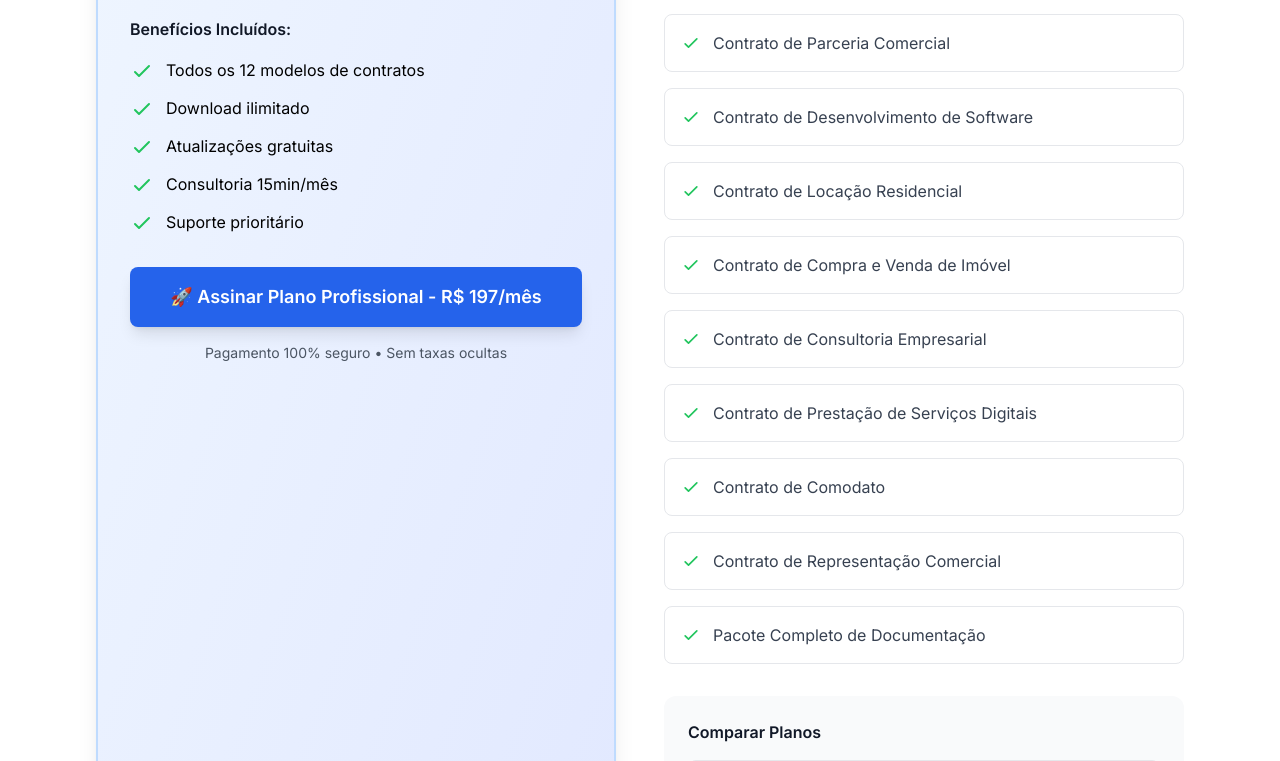
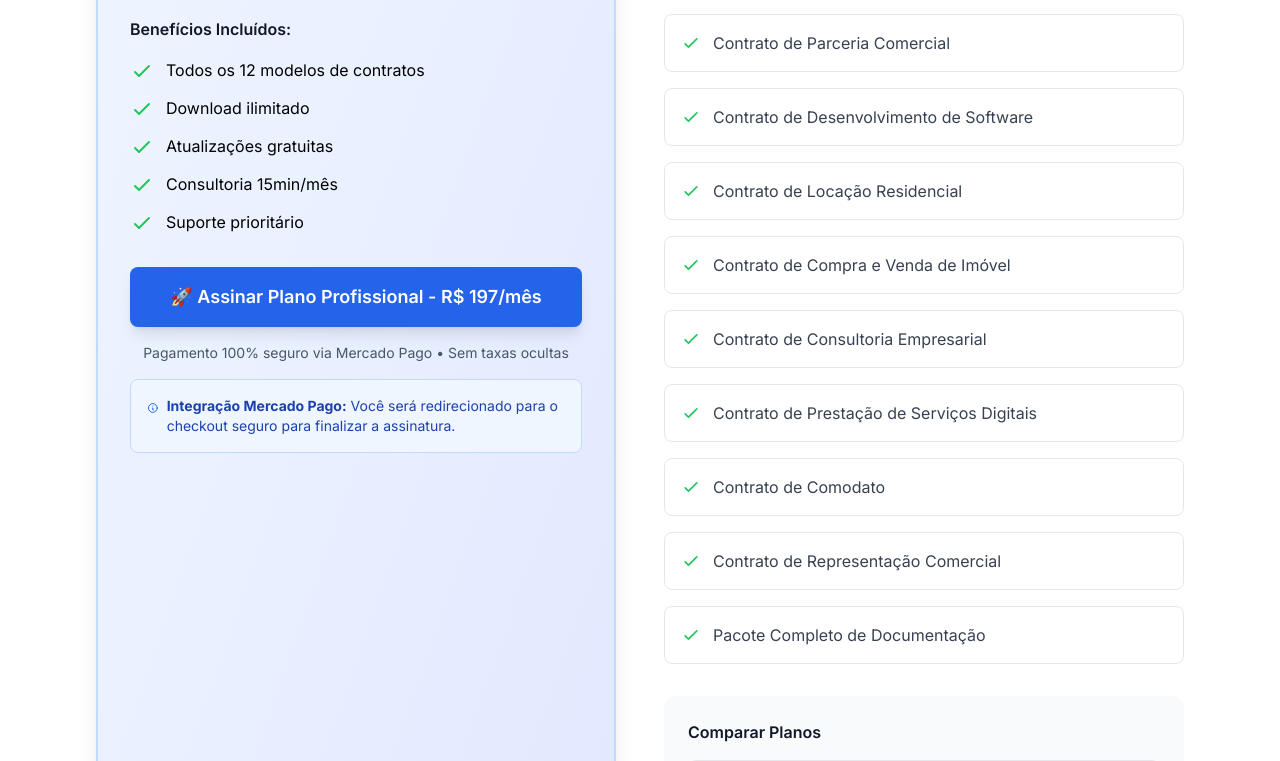
Before and after one commit to mestrereginaldo-site/contratosexpresso-site, a Next.js app: page /assinatura in a window 1280 px wide. Shown: the part 680-1441 px from the top of the page. Built offline with nearby package versions, Linux system fonts and the light colour scheme.

Commit message:
Update page.js

```diff
--- a/app/assinatura/page.js
+++ b/app/assinatura/page.js
@@ -1,5 +1,6 @@
 'use client'
 import { useSearchParams } from 'next/navigation'
+import { useState } from 'react'
 import Header from '../../components/Header'
 import Footer from '../../components/Footer'
 import Link from 'next/link'
@@ -74,6 +75,103 @@ export default function Assinatura() {
   const searchParams = useSearchParams()
   const planoKey = searchParams.get('plano') || 'profissional'
   const plano = planos[planoKey] || planos.profissional
+  const [loading, setLoading] = useState(false)
+  const [erro, setErro] = useState('')
+  const [urlMercadoPago, setUrlMercadoPago] = useState('')
+  const [showRedirectButton, setShowRedirectButton] = useState(false)
+
+  const handleAssinatura = async () => {
+    setLoading(true)
+    setErro('')
+    setShowRedirectButton(false)
+
+    try {
+      console.log('🔄 Iniciando assinatura:', plano.nome)
+
+      // Chamar API do Mercado Pago para assinatura
+      const response = await fetch('/api/mercado-pago', {
+        method: 'POST',
+        headers: {
+          'Content-Type': 'application/json',
+        },
+        body: JSON.stringify({
+          contrato: {
+            id: `assinatura-${planoKey}`,
+            nome: `Assinatura ${plano.nome}`,
+            preco: plano.preco,
+            descricao: plano.descricao
+          },
+          email: 'assinatura@contratosexpresso.com.br', // Email será coletado no Mercado Pago
+          nome: 'Cliente Contratos Expresso', // Nome será coletado no Mercado Pago
+          metodoPagamento: 'cartao', // Assinaturas geralmente são no cartão
+          descontoPix: false // Não aplica desconto para assinaturas
+        }),
+      })
+
+      console.log('📨 Resposta da API:', response.status)
+
+      let data
+      try {
+        data = await response.json()
+      } catch (parseError) {
+        console.error('❌ Erro ao parsear JSON:', parseError)
+        throw new Error('Resposta inválida do servidor')
+      }
+
+      if (!response.ok) {
+        throw new Error(data.message || `Erro ${response.status} ao processar assinatura`)
+      }
+
+      if (!data.success) {
+        throw new Error(data.message || 'Erro ao criar assinatura')
+      }
+
+      console.log('✅ URL do Mercado Pago:', data.init_point)
+      setUrlMercadoPago(data.init_point)
+
+      // Tentar redirecionamento automático
+      console.log('🔄 Tentando redirecionamento automático...')
+
+      // Método 1: Tentar redirecionamento normal
+      try {
+        window.location.href = data.init_point
+      } catch (error) {
+        console.log('❌ Redirecionamento automático falhou:', error)
+      }
+
+      // Método 2: Se não redirecionou em 2 segundos, mostrar botão manual
+      setTimeout(() => {
+        if (!document.hidden) { // Se a página ainda está visível
+          console.log('🕒 Mostrando botão de redirecionamento manual')
+          setShowRedirectButton(true)
+          setLoading(false)
+        }
+      }, 2000)
+
+    } catch (error) {
+      console.error('❌ Erro no processo:', error)
+
+      if (error.message.includes('Resposta inválida') || error.message.includes('Failed to fetch')) {
+        alert(`🔒 Serviço de pagamento temporariamente indisponível. Em produção, você seria redirecionado para o Mercado Pago.\n\n💰 Valor: R$ ${plano.preco}/mês\n📦 Plano: ${plano.nome}`)
+      } else {
+        setErro(error.message || 'Erro ao processar assinatura. Tente novamente.')
+        setLoading(false)
+      }
+    }
+  }
+
+  const handleManualRedirect = () => {
+    if (urlMercadoPago) {
+      // Método mais compatível com Safari
+      const link = document.createElement('a')
+      link.href = urlMercadoPago
+      link.target = '_blank'
+      link.rel = 'noopener noreferrer'
+      document.body.appendChild(link)
+      link.click()
+      document.body.removeChild(link)
+    }
+  }
 
   return (
     <main>
@@ -126,13 +224,60 @@ export default function Assinatura() {
                 </ul>
               </div>
 
-              <button className="w-full bg-blue-600 text-white py-4 px-6 rounded-lg hover:bg-blue-700 transition-colors font-semibold text-lg shadow-lg mb-4">
-                🚀 Assinar {plano.nome} - R$ {plano.preco}/mês
+              {erro && (
+                <div className="mb-4 p-4 bg-red-50 border border-red-200 rounded-lg">
+                  <p className="text-red-700 text-sm">{erro}</p>
+                </div>
+              )}
+
+              {showRedirectButton && (
+                <div className="mb-4 p-4 bg-yellow-50 border border-yellow-200 rounded-lg">
+                  <div className="flex items-start">
+                    <svg className="w-5 h-5 text-yellow-600 mr-2 mt-0.5" fill="none" stroke="currentColor" viewBox="0 0 24 24">
+                      <path strokeLinecap="round" strokeLinejoin="round" strokeWidth={2} d="M12 9v2m0 4h.01m-6.938 4h13.856c1.54 0 2.502-1.667 1.732-2.5L13.732 4c-.77-.833-1.964-.833-2.732 0L4.35 16.5c-.77.833.192 2.5 1.732 2.5z" />
+                    </svg>
+                    <div className="text-sm text-yellow-800">
+                      <strong>Redirecionamento necessário:</strong> Clique no botão abaixo para acessar o checkout do Mercado Pago.
+                    </div>
+                  </div>
+                  <button
+                    onClick={handleManualRedirect}
+                    className="w-full bg-green-600 text-white py-3 px-6 rounded-lg hover:bg-green-700 transition-colors font-bold mt-3"
+                  >
+                    🔒 Acessar Checkout do Mercado Pago
+                  </button>
+                </div>
+              )}
+
+              <button
+                onClick={handleAssinatura}
+                disabled={loading || showRedirectButton}
+                className="w-full bg-blue-600 text-white py-4 px-6 rounded-lg hover:bg-blue-700 transition-colors font-semibold text-lg shadow-lg mb-4 disabled:opacity-50 disabled:cursor-not-allowed"
+              >
+                {loading ? (
+                  <div className="flex items-center justify-center">
+                    <div className="animate-spin rounded-full h-6 w-6 border-b-2 border-white mr-2"></div>
+                    Conectando ao Mercado Pago...
+                  </div>
+                ) : (
+                  `🚀 Assinar ${plano.nome} - R$ ${plano.preco}/mês`
+                )}
               </button>
 
               <p className="text-center text-sm text-gray-600">
-                Pagamento 100% seguro • Sem taxas ocultas
+                Pagamento 100% seguro via Mercado Pago • Sem taxas ocultas
               </p>
+
+              <div className="mt-4 p-4 bg-blue-50 border border-blue-200 rounded-lg">
+                <div className="flex items-start">
+                  <svg className="w-5 h-5 text-blue-600 mr-2 mt-0.5" fill="none" stroke="currentColor" viewBox="0 0 24 24">
+                    <path strokeLinecap="round" strokeLinejoin="round" strokeWidth={2} d="M13 16h-1v-4h-1m1-4h.01M21 12a9 9 0 11-18 0 9 9 0 0118 0z" />
+                  </svg>
+                  <div className="text-sm text-blue-800">
+                    <strong>Integração Mercado Pago:</strong> Você será redirecionado para o checkout seguro para finalizar a assinatura.
+                  </div>
+                </div>
+              </div>
             </div>
 
             {/* Detalhes do Plano */}
```
